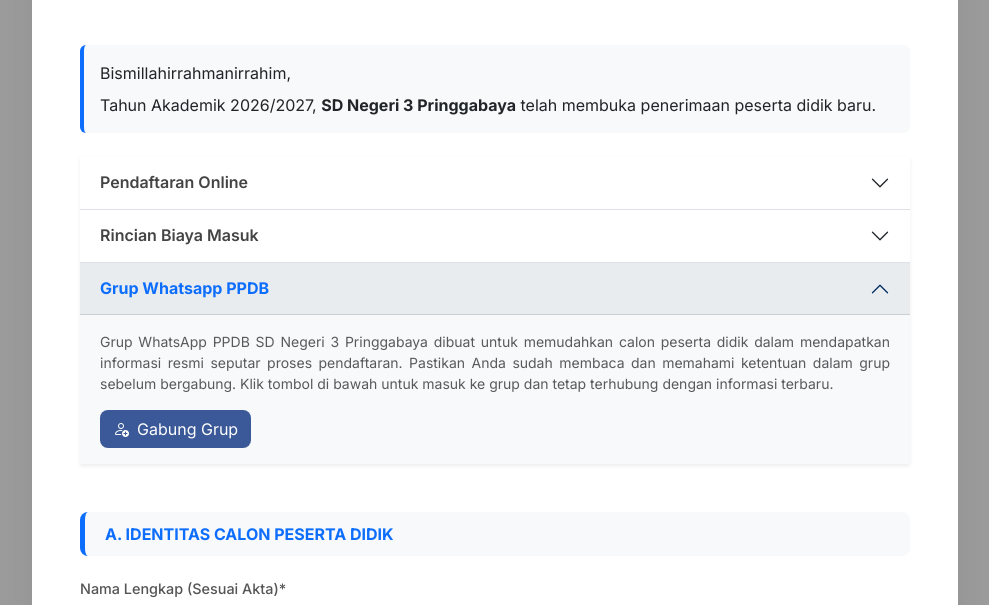
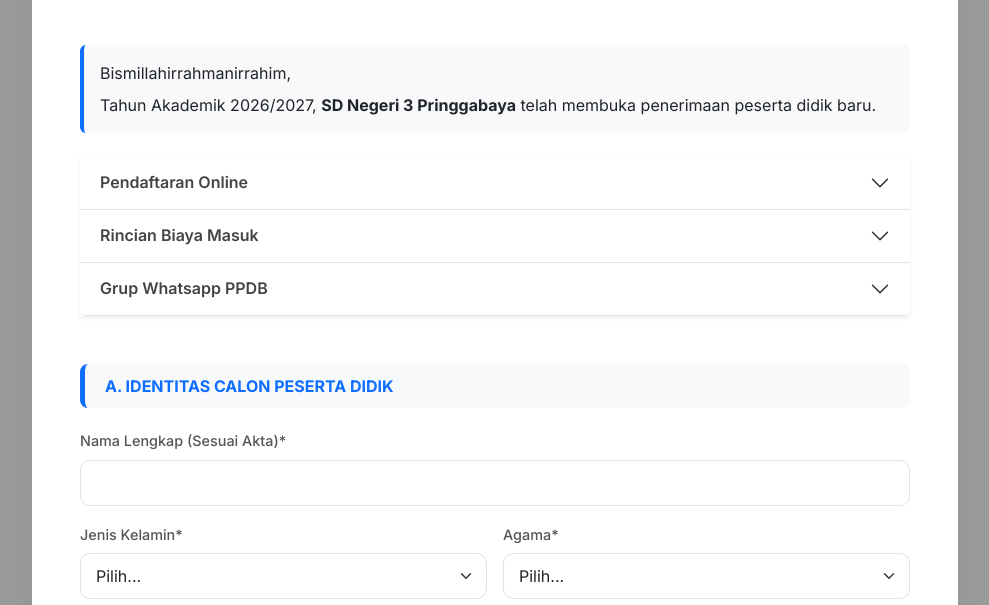
Before and after one commit to belahoq/spmb-final-2026, a plain HTML site: page index.html in a window 1280 px wide. Shown: the part 163-768 px from the top of the page, without its empty margins (145-1134 px from the left). Drawn offline with nearby package versions, Linux system fonts and the light colour scheme.

Commit message:
Refactor accordion item for WhatsApp group details
Updated accordion item for WhatsApp group with new content and structure.

```diff
--- a/index.html
+++ b/index.html
@@ -91,17 +91,15 @@
                 </div>
               </div>
 
-              <div class="accordion-item border-0">
+              <div class="accordion-item border-0 border-bottom">
                 <h2 class="accordion-header">
-                  <button class="accordion-button" type="button" data-bs-toggle="collapse" data-bs-target="#collapseEmpat">
+                  <button class="accordion-button collapsed" type="button" data-bs-toggle="collapse" data-bs-target="#collapseEmpat">
                     Grup Whatsapp PPDB
                   </button>
                 </h2>
-                <div id="collapseEmpat" class="accordion-collapse collapse show" data-bs-parent="#accordionPPDB">
-                  <div class="accordion-body" style="background-color: #f8f9fa;">
-                    <p class="small text-muted mb-3" style="text-align: justify;">
-                      Grup WhatsApp PPDB SD Negeri 3 Pringgabaya dibuat untuk memudahkan calon peserta didik dalam mendapatkan informasi resmi seputar proses pendaftaran. Pastikan Anda sudah membaca dan memahami ketentuan dalam grup sebelum bergabung. Klik tombol di bawah untuk masuk ke grup dan tetap terhubung dengan informasi terbaru.
-                    </p>
+                <div id="collapseTiga" class="accordion-collapse collapse" data-bs-parent="#accordionPPDB">
+                  <div class="accordion-body text-muted small">
+                    Grup WhatsApp PPDB SD Negeri 3 Pringgabaya dibuat untuk memudahkan calon peserta didik dalam mendapatkan informasi resmi seputar proses pendaftaran. Pastikan Anda sudah membaca dan memahami ketentuan dalam grup sebelum bergabung. Klik tombol di bawah untuk masuk ke grup dan tetap terhubung dengan informasi terbaru.
                     <a href="#" target="_blank" class="btn text-white" style="background-color: #3b5998; border-radius: 8px;">
                       <i class="bi bi-person-add me-2"></i>Gabung Grup
                     </a>
```
